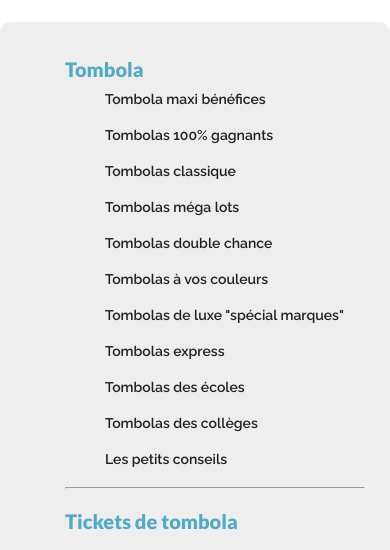
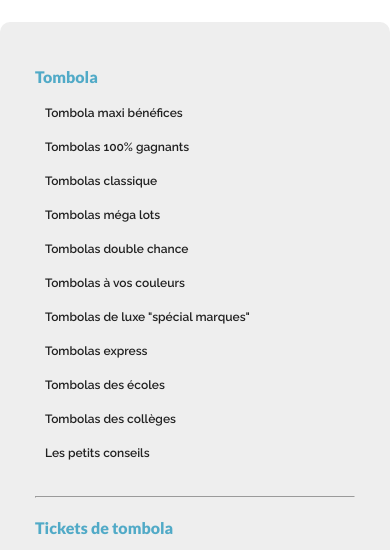
Before and after one commit to ixiLod/projetGagnant_scratch, a plain HTML site: page index.html in a window 390 px wide. Both pictures are taken after a click on the element "Nos produits". Shown: the part 253-803 px from the top of the page. Drawn offline with Linux system fonts and the light colour scheme.

Commit message:
commit 5

```diff
--- a/style.css
+++ b/style.css
@@ -352,11 +352,12 @@ nav {
 
 nav ul {
     list-style: none;
-    font-size: 17px;
+    font-size: 18px;
     font-weight: 600;
     font-family: 'Raleway', sans-serif;
     color: #212121;
     margin-top: 10px;
+    padding: 10px;
 }
 
 nav li {
@@ -409,12 +410,26 @@ nav a:hover {
     .login {
         width: 12%;
     }
+    nav ul {
+        font-size: 14px;
+        padding: 10px;
+    }
 }
 
 @media screen and (max-width: 1050px) {
     .mid-header .cart,
     .login {
         width: 14%;
+    }
+    .menu {
+        font-size: 18px;
+    }
+    .title-menu {
+        font-size: 18px;
+    }
+    nav ul {
+        font-size: 14px;
+        padding: 10px;
     }
 }
 
@@ -427,13 +442,14 @@ nav a:hover {
         font-size: 12px;
     }
     .menu {
-        font-size: 15px;
+        font-size: 16px;
     }
     .title-menu {
-        font-size: 20px;
+        font-size: 16px;
     }
     nav ul {
-        font-size: 14px;
+        font-size: 12px;
+        padding: 10px;
     }
 }
 
```
Also changed, not shown: index.html (+3 -2 lines).
